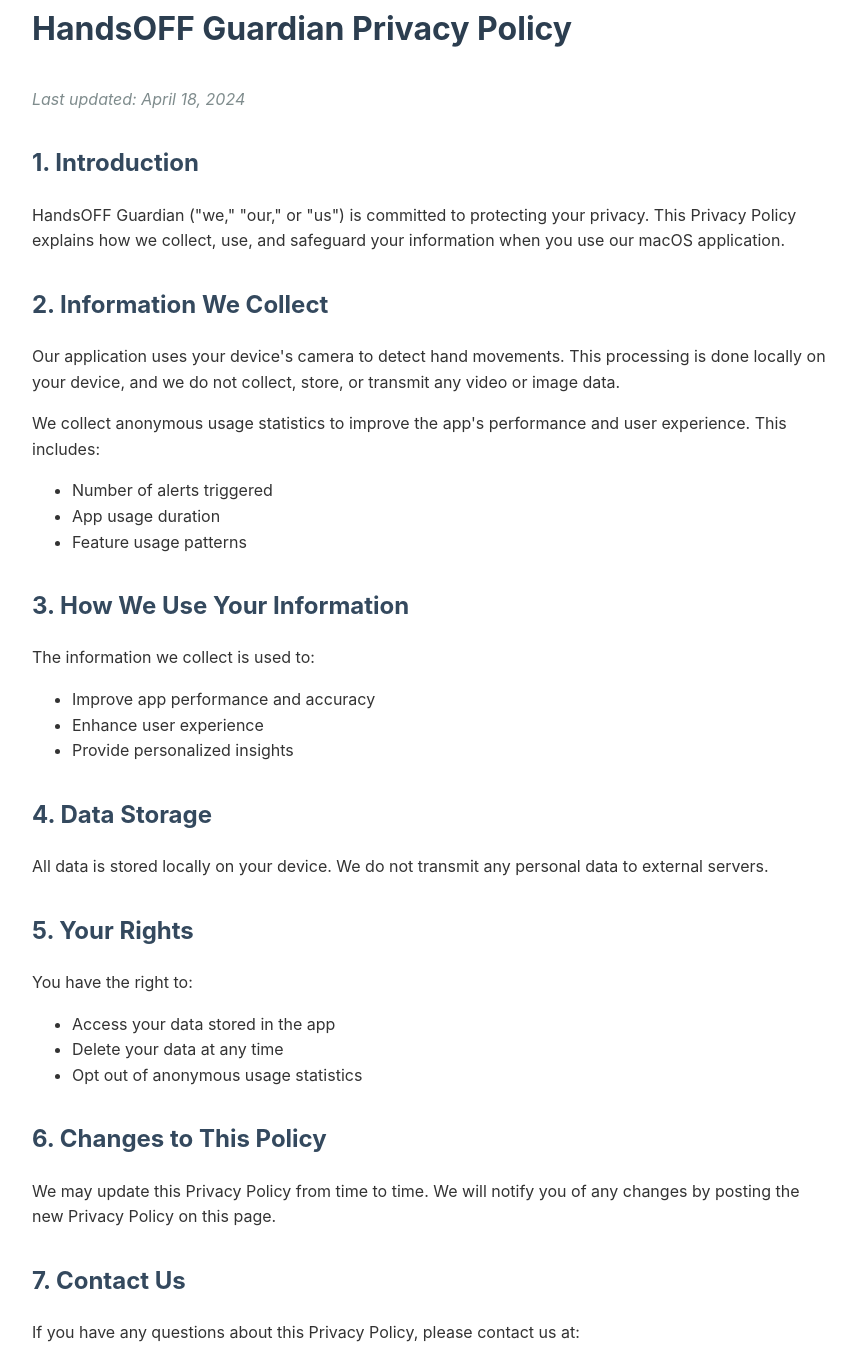
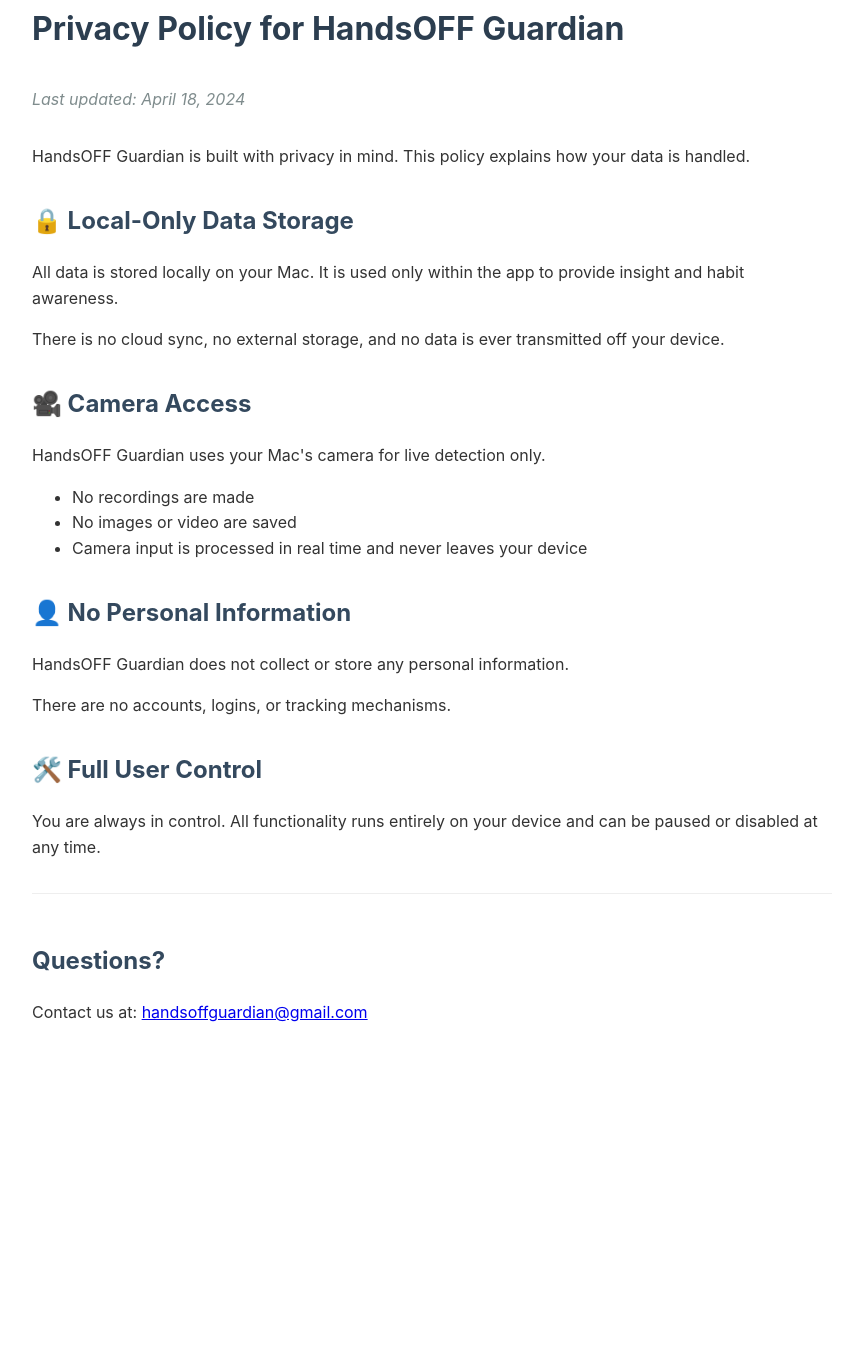
Before and after one commit to rcyounis/hands-off-privacy, a plain HTML site: page privacy-policy.html in a window 1280 px wide. Shown: the part 50-1399 px from the top of the page, without its empty margins (208-1064 px from the left). After the commit the page ends 1123 px from the top, so only its background shows below. Drawn offline with Linux system fonts and the light colour scheme.

Commit message:
Update privacy-policy.html

```diff
--- a/privacy-policy.html
+++ b/privacy-policy.html
@@ -20,6 +20,9 @@
         h2 {
             color: #34495e;
             margin-top: 2rem;
+            display: flex;
+            align-items: center;
+            gap: 0.5rem;
         }
         p {
             margin-bottom: 1rem;
@@ -29,48 +32,52 @@
             font-style: italic;
             margin-bottom: 2rem;
         }
+        .section {
+            margin-bottom: 2rem;
+        }
+        .contact {
+            margin-top: 2rem;
+            padding-top: 1rem;
+            border-top: 1px solid #eee;
+        }
     </style>
 </head>
 <body>
-    <h1>HandsOFF Guardian Privacy Policy</h1>
+    <h1>Privacy Policy for HandsOFF Guardian</h1>
     <p class="last-updated">Last updated: April 18, 2024</p>
 
-    <h2>1. Introduction</h2>
-    <p>HandsOFF Guardian ("we," "our," or "us") is committed to protecting your privacy. This Privacy Policy explains how we collect, use, and safeguard your information when you use our macOS application.</p>
+    <p>HandsOFF Guardian is built with privacy in mind. This policy explains how your data is handled.</p>
 
-    <h2>2. Information We Collect</h2>
-    <p>Our application uses your device's camera to detect hand movements. This processing is done locally on your device, and we do not collect, store, or transmit any video or image data.</p>
-    <p>We collect anonymous usage statistics to improve the app's performance and user experience. This includes:</p>
-    <ul>
-        <li>Number of alerts triggered</li>
-        <li>App usage duration</li>
-        <li>Feature usage patterns</li>
-    </ul>
+    <div class="section">
+        <h2>🔒 Local-Only Data Storage</h2>
+        <p>All data is stored locally on your Mac. It is used only within the app to provide insight and habit awareness.</p>
+        <p>There is no cloud sync, no external storage, and no data is ever transmitted off your device.</p>
+    </div>
 
-    <h2>3. How We Use Your Information</h2>
-    <p>The information we collect is used to:</p>
-    <ul>
-        <li>Improve app performance and accuracy</li>
-        <li>Enhance user experience</li>
-        <li>Provide personalized insights</li>
-    </ul>
+    <div class="section">
+        <h2>🎥 Camera Access</h2>
+        <p>HandsOFF Guardian uses your Mac's camera for live detection only.</p>
+        <ul>
+            <li>No recordings are made</li>
+            <li>No images or video are saved</li>
+            <li>Camera input is processed in real time and never leaves your device</li>
+        </ul>
+    </div>
 
-    <h2>4. Data Storage</h2>
-    <p>All data is stored locally on your device. We do not transmit any personal data to external servers.</p>
+    <div class="section">
+        <h2>👤 No Personal Information</h2>
+        <p>HandsOFF Guardian does not collect or store any personal information.</p>
+        <p>There are no accounts, logins, or tracking mechanisms.</p>
+    </div>
 
-    <h2>5. Your Rights</h2>
-    <p>You have the right to:</p>
-    <ul>
-        <li>Access your data stored in the app</li>
-        <li>Delete your data at any time</li>
-        <li>Opt out of anonymous usage statistics</li>
-    </ul>
+    <div class="section">
+        <h2>🛠️ Full User Control</h2>
+        <p>You are always in control. All functionality runs entirely on your device and can be paused or disabled at any time.</p>
+    </div>
 
-    <h2>6. Changes to This Policy</h2>
-    <p>We may update this Privacy Policy from time to time. We will notify you of any changes by posting the new Privacy Policy on this page.</p>
-
-    <h2>7. Contact Us</h2>
-    <p>If you have any questions about this Privacy Policy, please contact us at:</p>
-    <p>Email: handsoffguardian@gmail.com</p>
+    <div class="contact">
+        <h2>Questions?</h2>
+        <p>Contact us at: <a href="mailto:handsoffguardian@gmail.com">handsoffguardian@gmail.com</a></p>
+    </div>
 </body>
 </html>
```
